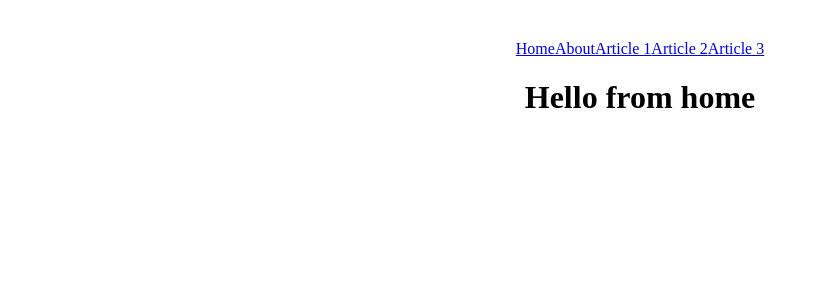
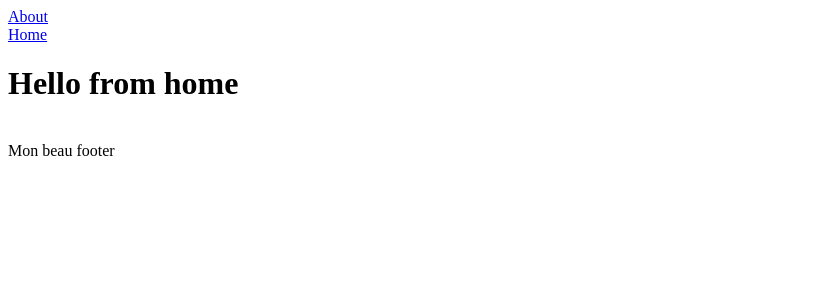
Before and after one commit to abijoserah/react-router, a React (Vite) app: page / in a window 1280 px wide. Shown: the top 300 px of the page, without its empty margins (0-819 px from the left). Built offline with nearby package versions, Linux system fonts and the light colour scheme.

Commit message:
Started from the beginning and used Links and used pathways

```diff
--- a/src/App.tsx
+++ b/src/App.tsx
@@ -1,22 +1,14 @@
 import { Link, Outlet } from "react-router";
 
-import "./App.css";
-
-function App() {
+export function App() {
   return (
     <>
-      <nav>
-        <Link to="/">Home</Link>
-        <Link to="/about">About</Link>
-        <Link to="/articles/1">Article 1</Link>
-        <Link to="/articles/2">Article 2</Link>
-        <Link to="/articles/3">Article 3</Link>
-      </nav>
-      <main>
-        <Outlet />
-      </main>
+      <Link to="/about">About</Link>
+      <br />
+      <Link to="/">Home</Link>
+      <Outlet />
+      <br />
+      <footer>Mon beau footer</footer>
     </>
-  );
+  )
 }
-
-export default App;
```
Also changed, not shown: src/main.tsx (+10 -22 lines).
